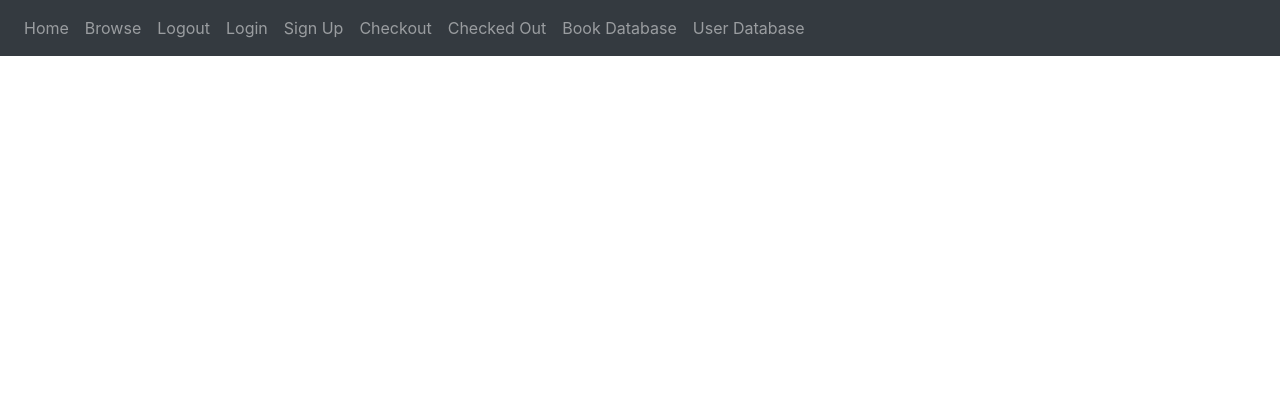
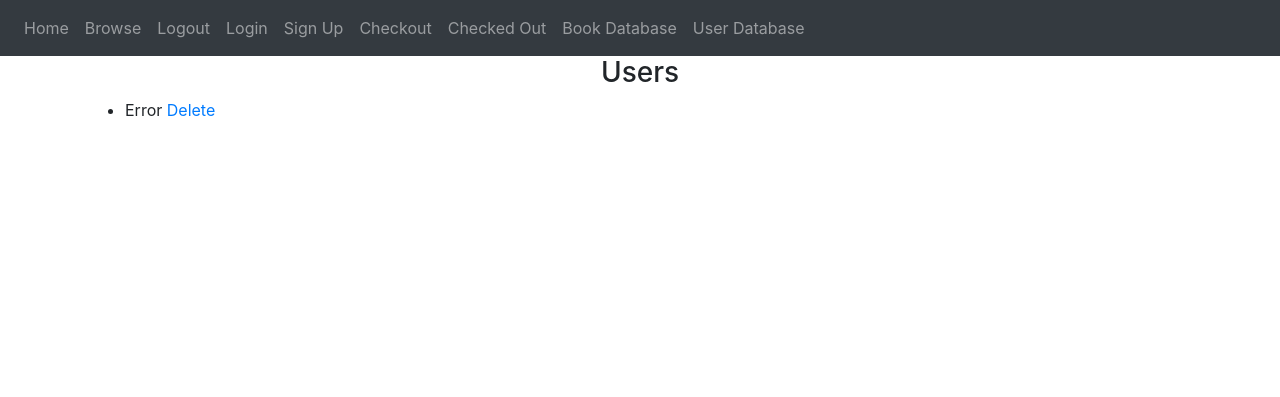
Before and after one commit to ErrorUnknown1027/CMPE-132-Project, a Flask app: page /userBase in a window 1280 px wide. Shown: the top 397 px of the page. Run offline with Flask 3, Linux system fonts and the light colour scheme; a user stored in the database is signed in; data comes from the database, SQL or seed files in the repository; both versions use the stored data as it was after the commit; some libraries are stand-ins or nearby versions.

Commit message:
delete user accounts

```diff
--- a/website/templates/userBase.html
+++ b/website/templates/userBase.html
@@ -1,4 +1,12 @@
-{% extends "base.html" %} {% block title %}User DataBase{% endblock %} {% block content
-    %}
+{% extends "base.html" %}
 
-    {% endblock %}
+{% block content %}
+  <h3 align="center">Users</h3>
+  <div style="overflow-y: scroll; height: 300px;">
+    <ul>
+      {% for user in users %}
+        <li>{{ user.first_name }} <a href="{{ url_for('views.delete_user', user_id=user.id) }}">Delete</a></li>
+      {% endfor %}
+    </ul>
+  </div>
+{% endblock %}
--- a/website/views.py
+++ b/website/views.py
@@ -1,7 +1,7 @@
 from flask import Blueprint, redirect, render_template, request, flash, jsonify, url_for
 from flask_login import login_required, current_user
 
-from .models import Book
+from .models import Book, User
 from . import db
 import json
 
@@ -60,8 +60,23 @@
 
 #add / remove account page
 @views.route("/userBase")
+@login_required
 def userBase():
-    return render_template("userBase.html")
+    users = User.query.all()
+    return render_template("userBase.html", users=users)
+
+#delete user
+@views.route("/delete_user/<int:user_id>", methods=['GET', 'POST'])
+@login_required
+def delete_user(user_id):
+    user = User.query.get_or_404(user_id)
+    if user.id == current_user.id:
+        flash('You cannot delete yourself', category='error')
+        return redirect(url_for('views.userBase'))
+    db.session.delete(user)
+    db.session.commit()
+    flash('User deleted', category='success')
+    return redirect(url_for('views.userBase'))
 
 #checked out books page
 @views.route("/checkedBooks")
```
Also changed, not shown: website/models.py (+9 -0 lines), instance/database.db.
